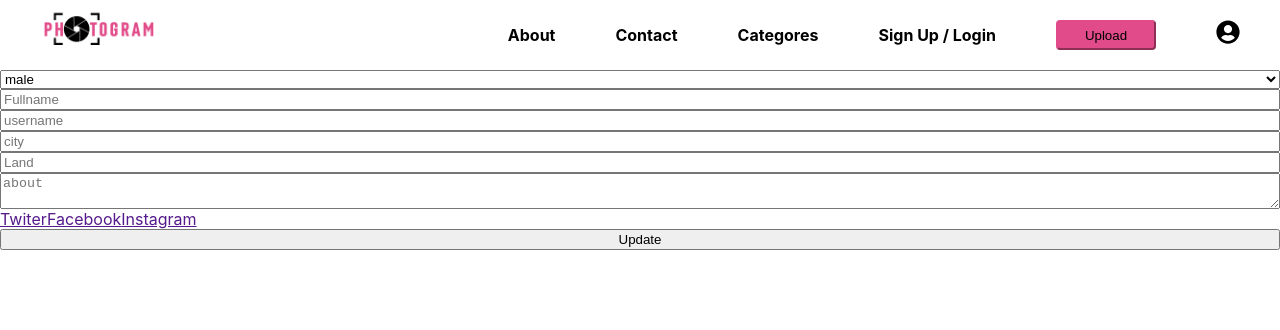
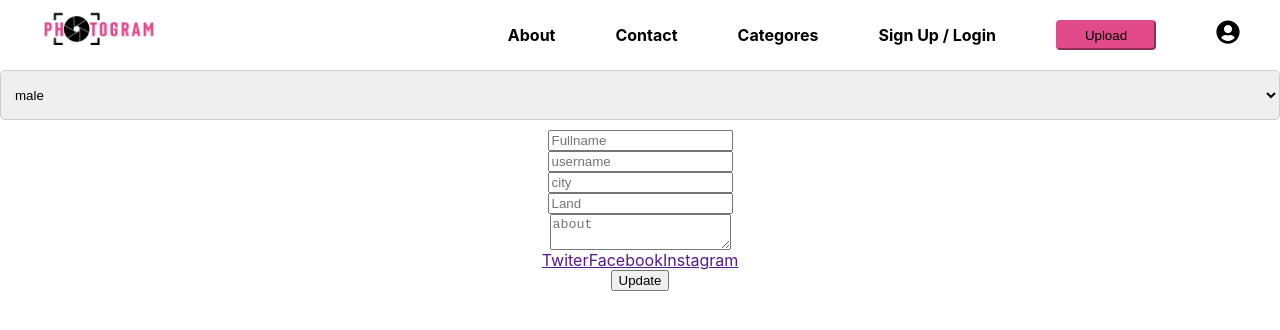
Before and after one commit to Our-Final-Project-DCI/frontend, a React (Create React App) app: page /update in a window 1280 px wide. Shown: the top 330 px of the page. Built offline with nearby package versions, Linux system fonts and the light colour scheme.

Commit message:
update profile

```diff
--- a/src/routes/update/index.js
+++ b/src/routes/update/index.js
@@ -18,7 +18,7 @@ export default function Update() {
       <input type="text" placeholder="city"  name='city'/>
       <input type="text" placeholder="Land" name='country'/>
       <textarea  placeholder="about" />
-      <div>
+      <div className="social">
       <a href="">Twiter</a>
       <a href="">Facebook</a>
       <a href="">Instagram</a>
--- a/src/routes/update/index.scss
+++ b/src/routes/update/index.scss
@@ -1,5 +1,21 @@
+* {
+    box-sizing: border-box;
+  }
 .updateform{
     padding-top: 70px;
     display: flex;
     flex-direction: column;
+    align-items: center;
+    box-sizing: border-box;
+    width: 100%;
+    height: 100%;
+
+    > select{
+        width: 100%;
+        height: 50px;
+        border: 1px solid #ccc;
+        border-radius: 5px;
+        padding: 0 10px;
+        margin-bottom: 10px;
+    }
 }
```
